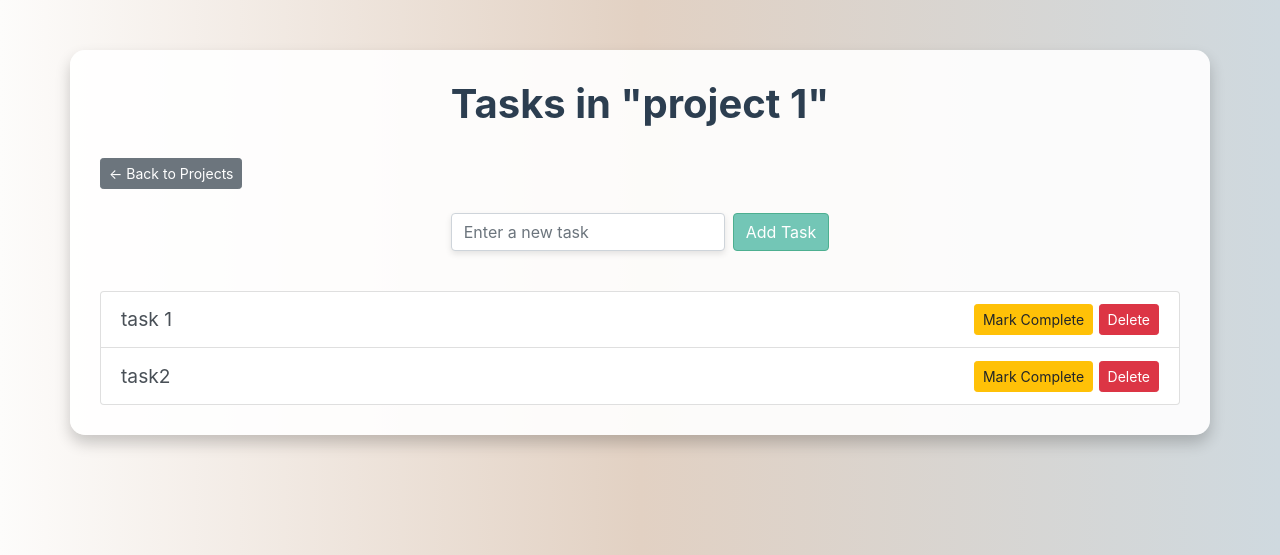
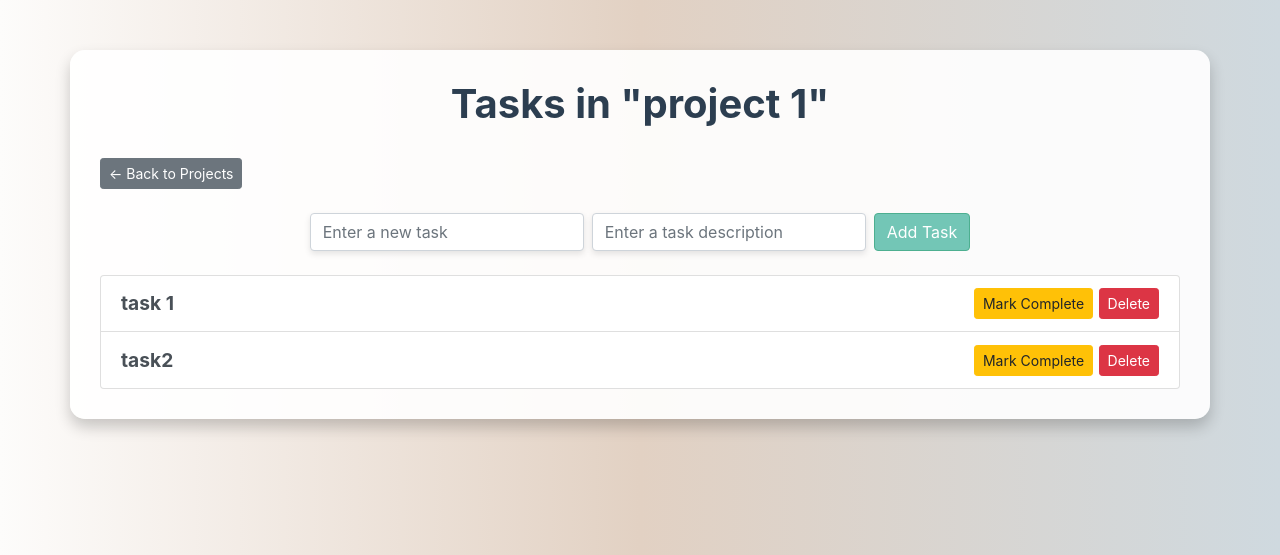
Before and after one commit to jetbrains-academy/FlaskTodoApp, a Flask app: page /project/1 in a window 1280 px wide. Shown: the top 555 px of the page. Run offline with Flask 3, Linux system fonts and the light colour scheme; data comes from the database, SQL or seed files in the repository; both versions use the stored data as it was before the commit; some libraries are stand-ins or nearby versions.

Commit message:
feat: add task descriptions to project tasks
Added a description field to tasks in the database model, task creation form, and task display. Updated APIs and templates to handle optional task descriptions properly. Included test coverage for the new functionality and initial database seeding for example data.

```diff
--- a/app.py
+++ b/app.py
@@ -17,6 +17,11 @@ db.init_app(app)  # Bind the database to the app
 # Register routes
 app.register_blueprint(routes_bp)  # Register routes from routes.py
 
+with app.app_context():
+    db.create_all()  # Create missing tables
+    if not Project.query.first():  # Seed if empty
+        db.session.add(Project(name="Example Project"))
+        db.session.commit()
 
 if __name__ == '__main__':
     app.run(debug=True)
--- a/models.py
+++ b/models.py
@@ -13,6 +13,7 @@ class Project(db.Model):
 class Task(db.Model):
     id = db.Column(db.Integer, primary_key=True)
     task = db.Column(db.String(200), nullable=False)
+    description = db.Column(db.Text, nullable=True)
     complete = db.Column(db.Boolean, default=False)
     project_id = db.Column(db.Integer, db.ForeignKey('project.id'), nullable=False)
 
--- a/templates/project_tasks.html
+++ b/templates/project_tasks.html
@@ -15,29 +15,42 @@
     </div>
 
     <!-- Add Task Form -->
-    <form action="{{ url_for('routes.add_project_task', project_id=project.id) }}" method="POST" class="form-inline">
-        <input type="text" name="task" class="form-control mr-2" placeholder="Enter a new task" required>
+    <form action="{{ url_for('routes.add_project_task', project_id=project.id) }}" method="POST"
+          class="form-inline mb-4">
+        <div class="form-group mr-2">
+            <input type="text" name="task" class="form-control" placeholder="Enter a new task" required>
+        </div>
+        <div class="form-group mr-2">
+            <input type="text" name="description" class="form-control" placeholder="Enter a task description">
+        </div>
         <button type="submit" class="btn btn-success">Add Task</button>
     </form>
+
 
     <!-- Task List -->
     <ul class="list-group">
         {% for task in tasks %}
             <li class="list-group-item d-flex justify-content-between align-items-center">
-                <span class="{{ 'text-muted' if task.complete else '' }}">
-                    {{ task.task }}
-                </span>
+            <span>
+                <strong class="{{ 'text-muted' if task.complete else '' }}">{{ task.task }}</strong>
+                {% if task.description %}
+                    <p class="mb-0">{{ task.description }}</p>
+                {% endif %}
+            </span>
                 <div>
                     <!-- Toggle Completion -->
-                    <a href="{{ url_for('routes.toggle_task_complete', task_id=task.id) }}" class="btn btn-warning btn-sm">
+                    <a href="{{ url_for('routes.toggle_task_complete', task_id=task.id) }}"
+                       class="btn btn-warning btn-sm">
                         {{ 'Mark Incomplete' if task.complete else 'Mark Complete' }}
                     </a>
                     <!-- Delete Task -->
-                    <a href="{{ url_for('routes.delete_task', task_id=task.id) }}" class="btn btn-danger btn-sm" onclick="return confirm('Are you sure you want to delete this task?')">Delete</a>
+                    <a href="{{ url_for('routes.delete_task', task_id=task.id) }}" class="btn btn-danger btn-sm"
+                       onclick="return confirm('Are you sure you want to delete this task?')">Delete</a>
                 </div>
             </li>
         {% endfor %}
     </ul>
+
 </div>
 </body>
 </html>
```
Also changed, not shown: task_routes.py (+7 -1 lines), tests/test_task_routes.py (+23 -1 lines), instance/todo.db (deleted).
